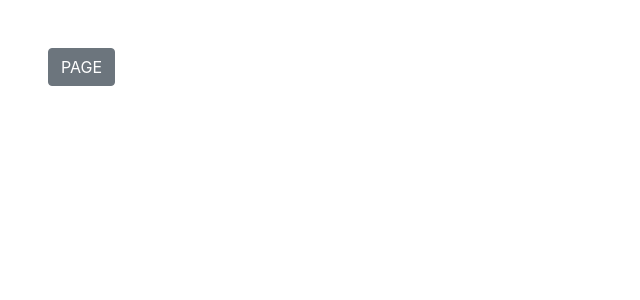
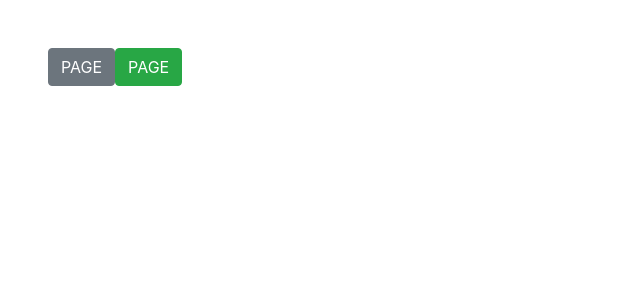
Before and after one commit to begimov/VueComponentsLib, a Vue app: page / in a window 1280 px wide. Shown: the top 300 px of the page, without its empty margins (0-640 px from the left). Built offline with nearby package versions, Linux system fonts and the light colour scheme.

Commit message:
basic styles switching implemented in ButtonCmp

```diff
--- a/src/components/basic/ButtonCmp.vue
+++ b/src/components/basic/ButtonCmp.vue
@@ -1,10 +1,25 @@
 <template>
-    <router-link class="btn btn-secondary" :to="to">PAGE</router-link>
+    <router-link
+        class="btn"
+        :class="{ 'btn-secondary': secondary, 'btn-success': success }"
+        :to="to">
+        PAGE
+    </router-link>
 </template>
 
 <script>
 export default {
     props: {
+        secondary: {
+            required: false,
+            type: Boolean,
+            default: true
+        },
+        success: {
+            required: false,
+            type: Boolean,
+            default: false
+        },
         to: {
             type: Object,
             required: false,
--- a/src/views/Home.vue
+++ b/src/views/Home.vue
@@ -1,6 +1,7 @@
 <template>
   <div >
-    <button-cmp  :to="{ name: 'page' }" />
+    <button-cmp :to="{ name: 'page' }" />
+    <button-cmp :to="{ name: 'page' }" success />
   </div>
 </template>
 
```
